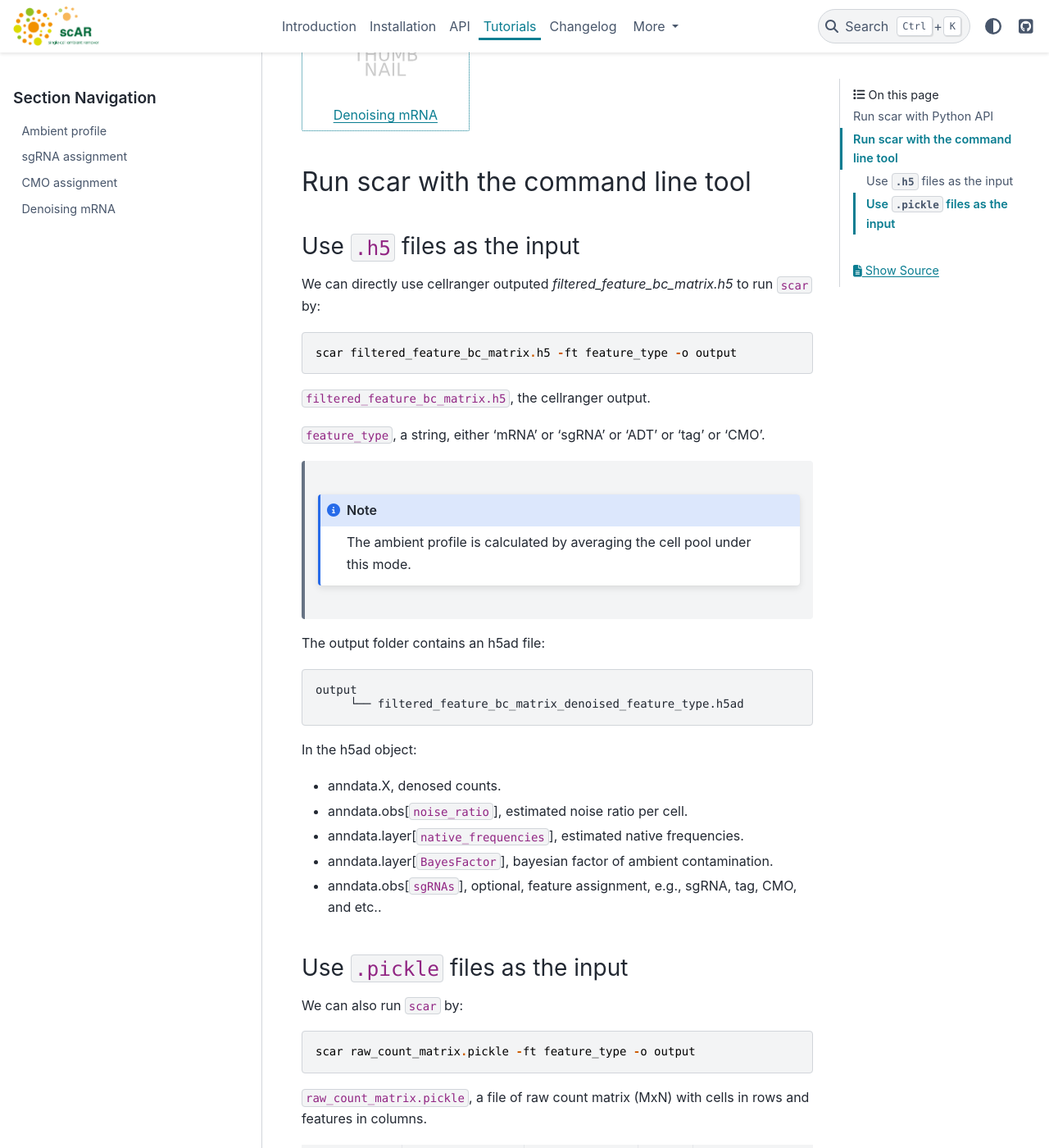
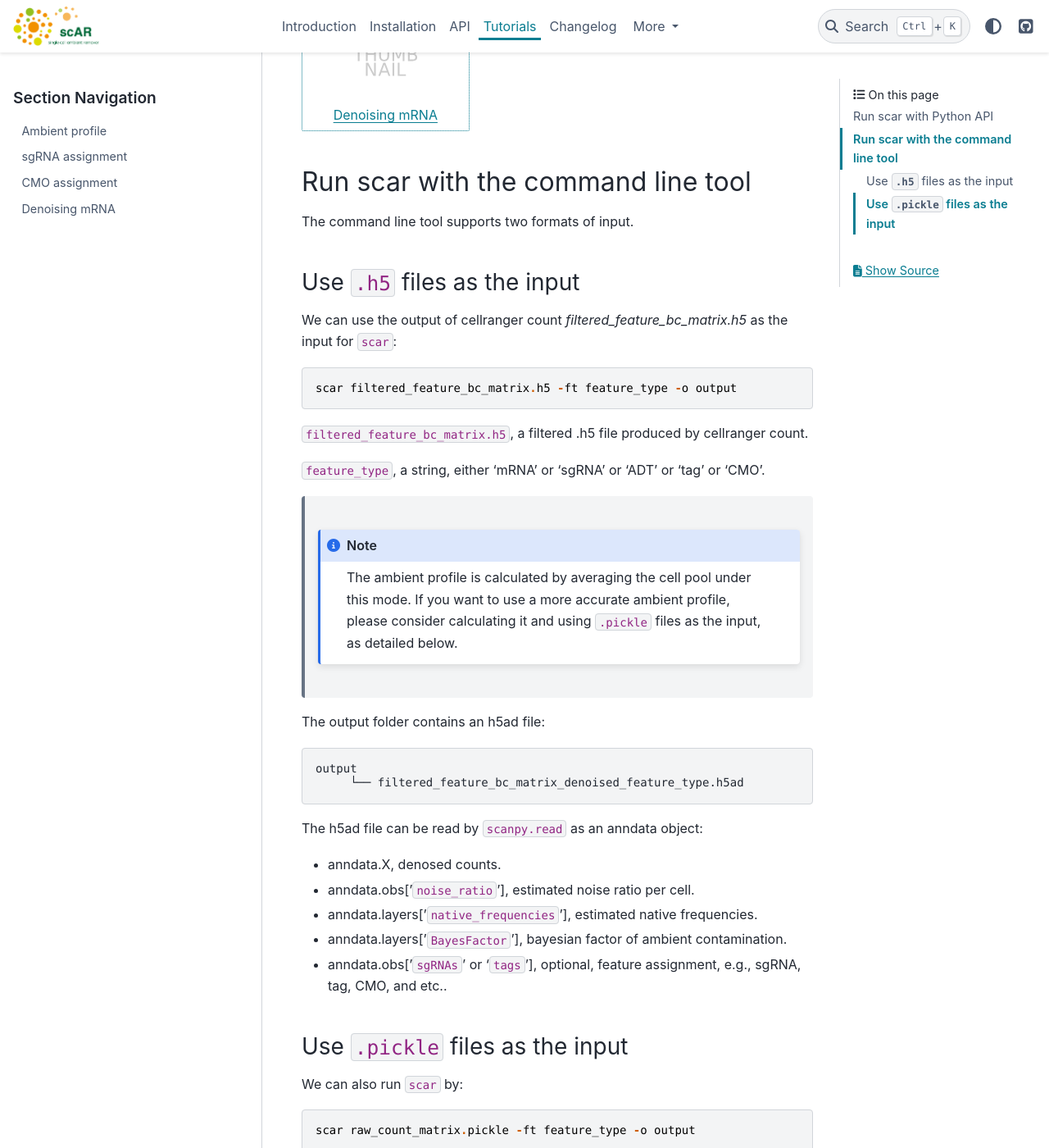
Before and after one commit to Novartis/scar, a Sphinx documentation site: the page built from docs/tutorials/index.rst, in a window 1280 px wide and 1400 px high, scrolled down 532 px. Shown: the whole window at 82% size. Built offline with Sphinx 7.4.7 and the PyData theme 0.15.4, drawn with Linux system fonts in a browser that asks for light colours; pages that are not in the unit, such as notebooks, are missing from menus.

```diff
--- a/docs/requirements.txt
+++ b/docs/requirements.txt
@@ -2,7 +2,7 @@ jinja2<3.1.0
 myst_parser
 sphinx
 nbsphinx
-sphinx-gallery
+sphinx-gallery==0.10.1
 sphinx-argparse
 sphinx-disqus
 autodocsumm
--- a/docs/tutorials/index.rst
+++ b/docs/tutorials/index.rst
@@ -16,31 +16,35 @@ Run scar with Python API
 Run scar with the command line tool
 ---------------------------------
 
+The command line tool supports two formats of input.
+
 Use ``.h5`` files as the input
 ~~~~~~~~~~~~~~~~~~~~~~~~~~~~~~~~~~~~
-We can directly use cellranger outputed *filtered_feature_bc_matrix.h5* to run ``scar`` by::
+
+We can use the output of cellranger count *filtered_feature_bc_matrix.h5* as the input for ``scar``::
 
    scar filtered_feature_bc_matrix.h5 -ft feature_type -o output
 
-``filtered_feature_bc_matrix.h5``, the cellranger output.
+``filtered_feature_bc_matrix.h5``, a filtered .h5 file produced by cellranger count.
 
 ``feature_type``, a string, either 'mRNA' or 'sgRNA' or 'ADT' or 'tag' or 'CMO'.
 
  .. note::
-      The ambient profile is calculated by averaging the cell pool under this mode.
+      The ambient profile is calculated by averaging the cell pool under this mode. If you want to use a more accurate ambient profile, please consider calculating it and using ``.pickle`` files as the input, as detailed below.
 
 The output folder contains an h5ad file::
 
    output
 	└── filtered_feature_bc_matrix_denoised_feature_type.h5ad
 
-In the h5ad object:
+The h5ad file can be read by ``scanpy.read`` as an anndata object:
 
 - anndata.X, denosed counts.
-- anndata.obs[``noise_ratio``], estimated noise ratio per cell.
-- anndata.layer[``native_frequencies``], estimated native frequencies.
-- anndata.layer[``BayesFactor``], bayesian factor of ambient contamination.
-- anndata.obs[``sgRNAs``], optional, feature assignment, e.g., sgRNA, tag, CMO, and etc..
+- anndata.obs['``noise_ratio``'], estimated noise ratio per cell.
+- anndata.layers['``native_frequencies``'], estimated native frequencies.
+- anndata.layers['``BayesFactor``'], bayesian factor of ambient contamination.
+- anndata.obs['``sgRNAs``' or '``tags``'], optional, feature assignment, e.g., sgRNA, tag, CMO, and etc..
+
 
 Use ``.pickle`` files as the input
 ~~~~~~~~~~~~~~~~~~~~~~~~~~~~~~~~~~~~
```
